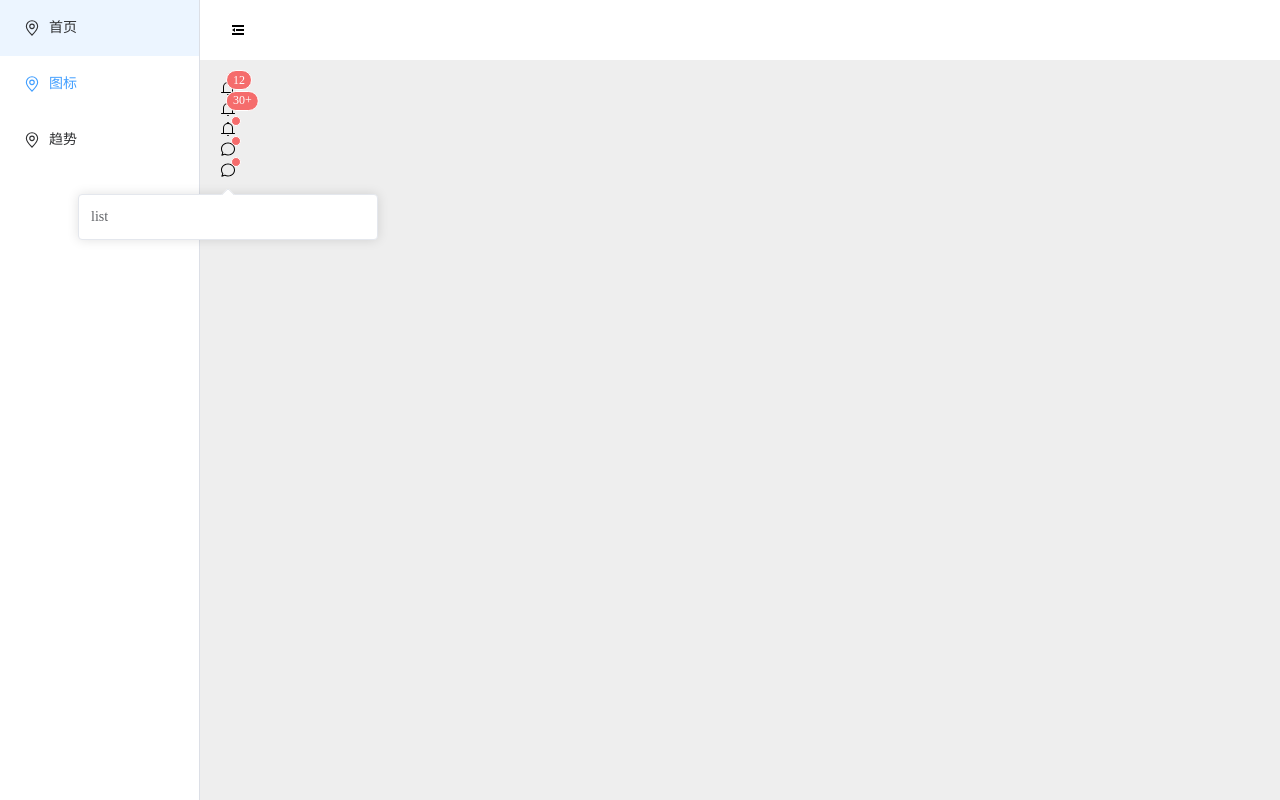
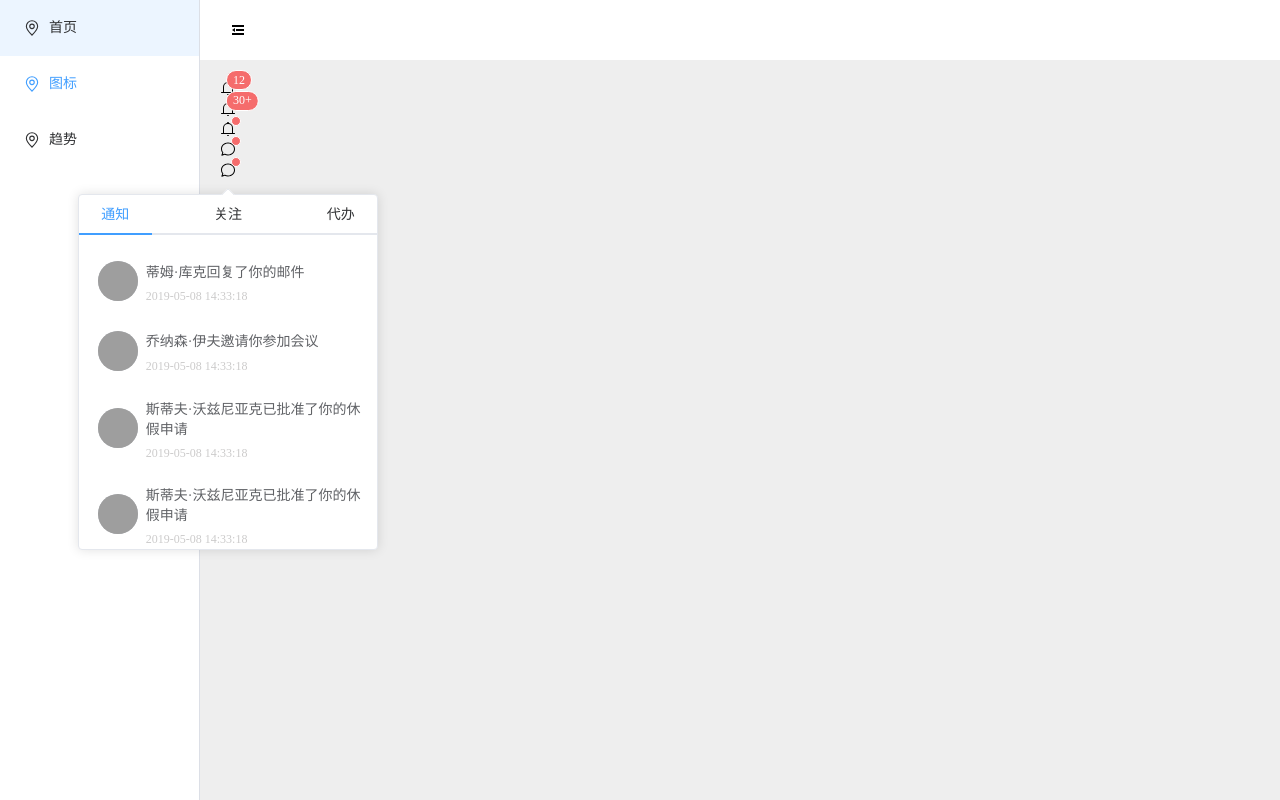
Before and after one commit to xiepengcz/m-components, a Vue app: page /notification in a window 1280 px wide. Both pictures are taken after a click on the element 228 px from the left and 171 px from the top of the page. Built offline with nearby package versions, Linux system fonts and the light colour scheme; grey boxes are pictures that could not be loaded.

Commit message:
完成notification组件封装

```diff
--- a/src/App.vue
+++ b/src/App.vue
@@ -1,14 +1,23 @@
 <template>
- <router-view></router-view>
+  <router-view></router-view>
 </template>
 
 <style lang="scss">
-*{
+@import "./styles/base.scss";
+@import "./styles/ui.scss";
+* {
   margin: 0;
   padding: 0;
 }
-html,body,#app, .el-container, .el-menu{
+html,
+body,
+#app,
+.el-container,
+.el-menu {
   height: 100%;
 }
-svg{width:  1em;height: 1em;}
+svg {
+  width: 1em;
+  height: 1em;
+}
 </style>
--- a/src/components/list/src/index.vue
+++ b/src/components/list/src/index.vue
@@ -1,11 +1,121 @@
 <template>
-  <div>
-    list
+  <div class="list-tabs__item">
+    <el-tabs>
+      <el-tab-pane
+        :label="item.title"
+        v-for="(item, index) in list"
+        :key="index"
+      >
+        <el-scrollbar max-height="300px">
+          <div
+            class="container"
+            v-for="(item1, index1) in item.content"
+            :key="index1"
+            @click="clickItem(item1, index1)"
+          >
+            <div class="avatar" v-if="item1.avatar">
+              <el-avatar size="" :src="item1.avatar" />
+            </div>
+            <div class="content">
+              <div v-if="item1.title" class="title">
+                <div>
+                  {{ item1.title }}
+                </div>
+                <el-tag v-if="item1.tag" size="small" :type="item1.tagType">{{
+                  item1.tag
+                }}</el-tag>
+              </div>
+              <div v-if="item1.time" class="time">{{ item1.time }}</div>
+              <div v-if="item1.desc" class="time">{{ item1.desc }}</div>
+            </div>
+          </div>
+          <div class="actions">
+            <div
+              class="a-item"
+              v-for="(action, i) in actions"
+              :key="i"
+              @click="clickAction(action, i)"
+            >
+              <div class="a-icon" v-if="action.icon">
+                <component :is="`el-icon-${toLine(action.icon)}`"></component>
+              </div>
+              <div class="a-text">{{ action.text }}</div>
+            </div>
+          </div>
+        </el-scrollbar>
+      </el-tab-pane>
+    </el-tabs>
   </div>
 </template>
 <script lang="ts" setup>
-
+import { PropType } from "vue";
+import { ActionOptions, ListOptions, ListItem } from "./types";
+import { toLine } from "../../../utils";
+import { actions } from "../../../views/notification/data";
+const props = defineProps({
+  // 列表内容
+  list: {
+    type: Array as PropType<ListOptions[]>,
+    required: true,
+  },
+  // 操作内容
+  actions: {
+    type: Array as PropType<ActionOptions[]>,
+    default: () => [],
+  },
+});
+const emits = defineEmits(["clickItem", "clickAction"]);
+const clickItem = (item: ListItem, i: number) => {
+  emits("clickItem", { item, i });
+};
+const clickAction = (item: ActionOptions, i: number) => {
+  emits("clickAction", { item, i });
+};
 </script>
 <style lang="scss" scoped>
-
+.container {
+  display: flex;
+  align-items: center;
+  cursor: pointer;
+  padding: 12px;
+  &:hover {
+    background: #dcefff;
+  }
+  .avatar {
+    flex: 1;
+    margin-bottom: 0;
+  }
+  .content {
+    flex: 4;
+    text-align: left;
+    margin-bottom: 0;
+  }
+  .title {
+    display: flex;
+    align-items: center;
+    justify-content: space-between;
+    margin-bottom: 6px;
+  }
+  .time {
+    color: #cccbcb;
+    font-size: 12px;
+  }
+}
+.actions {
+  display: flex;
+  align-items: center;
+  border-top: 1px solid #eee;
+  height: 50px;
+  .a-item {
+    flex: 1;
+    display: flex;
+    align-items: center;
+    justify-content: center;
+  }
+  .a-icon {
+    margin-right: 4px;
+    position: relative;
+    top: 2px;
+  }
+}
 </style>
--- /dev/null
+++ b/src/components/list/src/types.ts
@@ -0,0 +1,27 @@
+// 列表每一项
+export interface ListItem {
+  // 头像
+  avatar?: string;
+  // 标题
+  title?: string;
+  // 描述
+  desc?: string;
+  // 时间
+  time?: string;
+  // 标签内容
+  tag?: string;
+  tagType?: '' | 'success' | 'info' | 'warning' | 'danger'
+}
+
+
+// 列表
+export interface ListOptions {
+  title: string;
+  content: ListItem[]
+}
+
+// 操作选项
+export interface ActionOptions {
+  text: string;
+  icon?: string;
+}
--- a/src/components/notification/src/index.vue
+++ b/src/components/notification/src/index.vue
@@ -1,26 +1,33 @@
 <template>
-  <el-popover placement="bottom" :width="300" trigger="click">
+  <el-popover placement="bottom" :width="300" trigger="click" class="popover">
     <template #default>
       <slot></slot>
     </template>
     <template #reference>
-      <el-badge style="cursor: pointer;" :value="value" :max="max" :isDot="isDot">
+      <el-badge
+        style="cursor: pointer"
+        :value="value"
+        :max="max"
+        :isDot="isDot"
+      >
         <component :is="`el-icon-${toLine(icon)}`"></component>
       </el-badge>
     </template>
   </el-popover>
 </template>
 <script lang="ts" setup>
-import { toLine } from '../../../utils';
+import { toLine } from "../../../utils";
 
 let props = defineProps({
-  icon: { type: String, default: 'Bell' },
-  value: { type: String || Number, default: '' }, // 通知数量
+  icon: { type: String, default: "Bell" },
+  value: { type: Number || String, default: "" }, // 通知数量
   max: { type: Number, default: 99 }, // 最大值
   isDot: { type: Boolean, default: false }, // 是否显示小圆点
   hidden: { type: Boolean, default: false }, // 是否隐藏 Badge
-})
+});
 </script>
 <style lang="scss">
-
+.el-popper{
+  padding: 0 !important;
+}
 </style>
--- /dev/null
+++ b/src/styles/ui.scss
@@ -0,0 +1,10 @@
+.list-tabs__item {
+  .el-tabs__nav {
+    width: 100%;
+    display: flex;
+  }
+  .el-tabs__item{
+    flex: 1;
+    text-align: center;
+  }
+}
--- /dev/null
+++ b/src/views/notification/data.ts
@@ -0,0 +1,94 @@
+export const list = [
+  {
+    title: '通知',
+    content: [
+      {
+        title: '蒂姆·库克回复了你的邮件',
+        time: '2019-05-08 14:33:18',
+        avatar: 'https://gw.alipayobjects.com/zos/rmsportal/ThXAXghbEsBCCSDihZxY.png'
+      },
+      {
+        title: '乔纳森·伊夫邀请你参加会议',
+        time: '2019-05-08 14:33:18',
+        avatar: 'https://gw.alipayobjects.com/zos/rmsportal/OKJXDXrmkNshAMvwtvhu.png'
+      },
+      {
+        title: '斯蒂夫·沃兹尼亚克已批准了你的休假申请',
+        time: '2019-05-08 14:33:18',
+        avatar: 'https://gw.alipayobjects.com/zos/rmsportal/kISTdvpyTAhtGxpovNWd.png'
+      },
+      {
+        title: '斯蒂夫·沃兹尼亚克已批准了你的休假申请',
+        time: '2019-05-08 14:33:18',
+        avatar: 'https://gw.alipayobjects.com/zos/rmsportal/kISTdvpyTAhtGxpovNWd.png'
+      },
+      {
+        title: '斯蒂夫·沃兹尼亚克已批准了你的休假申请',
+        time: '2019-05-08 14:33:18',
+        avatar: 'https://gw.alipayobjects.com/zos/rmsportal/kISTdvpyTAhtGxpovNWd.png'
+      },
+      {
+        title: '斯蒂夫·沃兹尼亚克已批准了你的休假申请',
+        time: '2019-05-08 14:33:18',
+        avatar: 'https://gw.alipayobjects.com/zos/rmsportal/kISTdvpyTAhtGxpovNWd.png'
+      }
+
+    ],
+  },
+  {
+    title: '关注',
+    content: [
+      {
+        avatar: 'https://gw.alipayobjects.com/zos/rmsportal/fcHMVNCjPOsbUGdEduuv.jpeg',
+        title: '曲丽丽 评论了你',
+        desc: '描述信息描述信息描述信息',
+        time: '3小时前'
+      },
+      {
+        avatar: 'https://gw.alipayobjects.com/zos/rmsportal/fcHMVNCjPOsbUGdEduuv.jpeg',
+        title: '曲丽丽 评论了你',
+        desc: '描述信息描述信息描述信息',
+        time: '3小时前'
+      },
+      {
+        avatar: 'https://gw.alipayobjects.com/zos/rmsportal/fcHMVNCjPOsbUGdEduuv.jpeg',
+        title: '曲丽丽 评论了你',
+        desc: '描述信息描述信息描述信息',
+        time: '3小时前'
+      }
+    ]
+  },
+  {
+    title: '代办',
+    content: [
+      {
+        title: '任务名称',
+        desc: '任务需要在 2017-01-12 20:00 前启动',
+        tag: '未开始',
+        tagType: ''
+      },
+      {
+        title: '第三方紧急代码变更',
+        desc: '冠霖提交于 2017-01-06，需在 2017-01-07 前完成代码变更任务',
+        tag: '马上到期',
+        tagType: 'danger'
+      },
+      {
+        title: '信息安全考试',
+        desc: '指派竹尔于 2017-01-09 前完成更新并发布',
+        tag: '已耗时8天',
+        tagType: 'warning'
+      }
+    ]
+  },
+]
+export const actions = [
+  {
+    text: '清空代办',
+    icon: 'delete'
+  },
+  {
+    text: '查看更多',
+    icon: 'edit'
+  },
+]
--- a/src/views/notification/index.vue
+++ b/src/views/notification/index.vue
@@ -15,14 +15,26 @@
   <div>
     <m-notification :value="50" :max="30" :isDot="true" icon="chatRound">
       <template #default>
-        <m-list></m-list>
+        <m-list
+          :list="list"
+          @clickItem="clickItem"
+          @clickAction="clickAction"
+          :actions="actions"
+        ></m-list>
       </template>
     </m-notification>
   </div>
 </template>
 <script lang="ts" setup>
+import { ActionOptions, ListItem } from "../../components/list/src/types";
+import { list, actions } from "./data";
 
+const clickItem = (item:ListItem) => {
+  console.log(item);
+};
+const clickAction = (item:ActionOptions) => {
+  console.log(item);
+};
 </script>
 <style lang="scss">
-
 </style>
```
Also changed, not shown: src/styles/base.scss (added).
